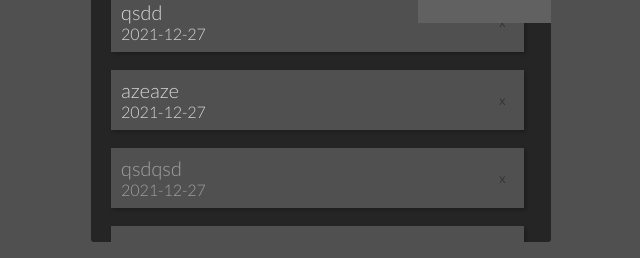
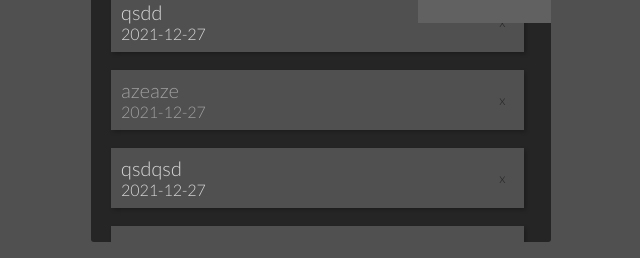
Before and after one commit to WandoCode/react-todolist, a React (Create React App) app: page / in a window 1280 px wide. Shown: the part 473-731 px from the top of the page, without its empty margins (44-684 px from the left). Built offline with nearby package versions, Linux system fonts and the light colour scheme; data requests are answered from the project's data file.

Commit message:
Checkbox for status is correctly check when task's status is true

```diff
--- a/src/App.js
+++ b/src/App.js
@@ -71,12 +71,11 @@ function App() {
   /* Lower comp ask to remove the updateForm */
   const closeTask = () => {
     setUpdateTaskForm(undefined);
-    setLookDb(true);
   };
 
   /* Handle click on a task of the list*/
   const handleTaskClicked = (id) => {
-    setCurrentID(id);
+    currentID === id ? closeTask() : setCurrentID(id);
   };
 
   return (
--- a/src/assets/datas.json
+++ b/src/assets/datas.json
@@ -29,7 +29,7 @@
       "dueDate": "2021-12-27",
       "description": "azeaze",
       "notes": "",
-      "done": "false",
+      "done": false,
       "id": 6
     },
     {
@@ -37,7 +37,7 @@
       "dueDate": "2021-12-27",
       "description": "qsdqsd",
       "notes": "",
-      "done": false,
+      "done": true,
       "id": 7
     },
     {
@@ -45,8 +45,16 @@
       "dueDate": "2021-12-27",
       "description": "sss",
       "notes": "",
+      "done": true,
+      "id": 8
+    },
+    {
+      "date": "2021-12-27",
+      "dueDate": "2021-12-27",
+      "description": "qsdqsd",
+      "notes": "eterterterteterte",
       "done": false,
-      "id": 8
+      "id": 9
     }
   ]
 }
--- a/src/components/TasksList.js
+++ b/src/components/TasksList.js
@@ -76,7 +76,8 @@ function TasksList(props) {
   ///* SHOW ACTIVE ELEMENT *///
   /* Set the id of the current active task of the list */
   const isActive = (id) => {
-    setActiveTask(id);
+    // If given id already active, set it inactive
+    id === activeTask ? setActiveTask(undefined) : setActiveTask(id);
   };
 
   ///* TASK UPDATE *///
--- a/src/components/UpdateTaskForm.js
+++ b/src/components/UpdateTaskForm.js
@@ -25,7 +25,6 @@ function UpdateTaskForm(props) {
     setDescription(props.defaultValues.description);
     setNotes(props.defaultValues.notes);
     setTaskState(props.defaultValues.done);
-    console.log(props.defaultValues.done);
   }, [props.defaultValues]);
 
   /* Handle due date input*/
--- a/src/styles/_addTask.scss
+++ b/src/styles/_addTask.scss
@@ -34,7 +34,7 @@
       content: " ";
       background-color: $main-bkgd-color;
       position: absolute;
-      height: (150px + 30px);
+      height: (150px + 20px);
       width: $side-width - 10px;
       left: -$side-padding;
       top: -$side-padding;
--- a/src/styles/_updateTask.scss
+++ b/src/styles/_updateTask.scss
@@ -40,6 +40,7 @@
     font-size: 14px;
   }
   .lower-form {
+    display: flex;
     margin-top: 10px;
 
     .button-done {
--- a/src/styles/index.css
+++ b/src/styles/index.css
@@ -269,7 +269,7 @@ input[type=date] {
   content: " ";
   background-color: #252525;
   position: absolute;
-  height: 180px;
+  height: 170px;
   width: 450px;
   left: -20px;
   top: -20px;
@@ -442,6 +442,7 @@ input[type=date] {
   font-size: 14px;
 }
 .updateTask .lower-form {
+  display: flex;
   margin-top: 10px;
 }
 .updateTask .lower-form .button-done {
```
Also changed, not shown: 1 other file (tests, documents, lock files or other folders).
